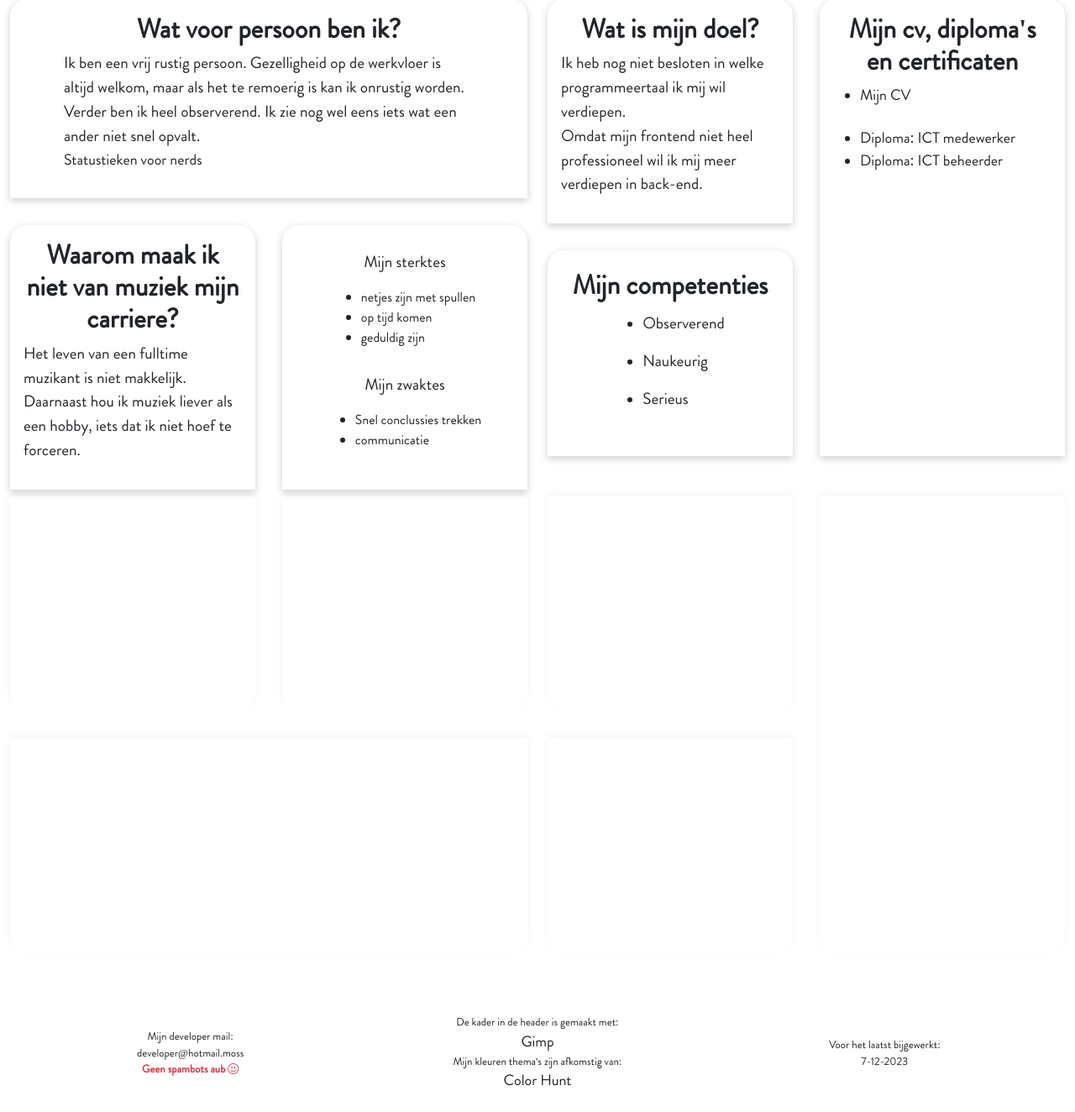
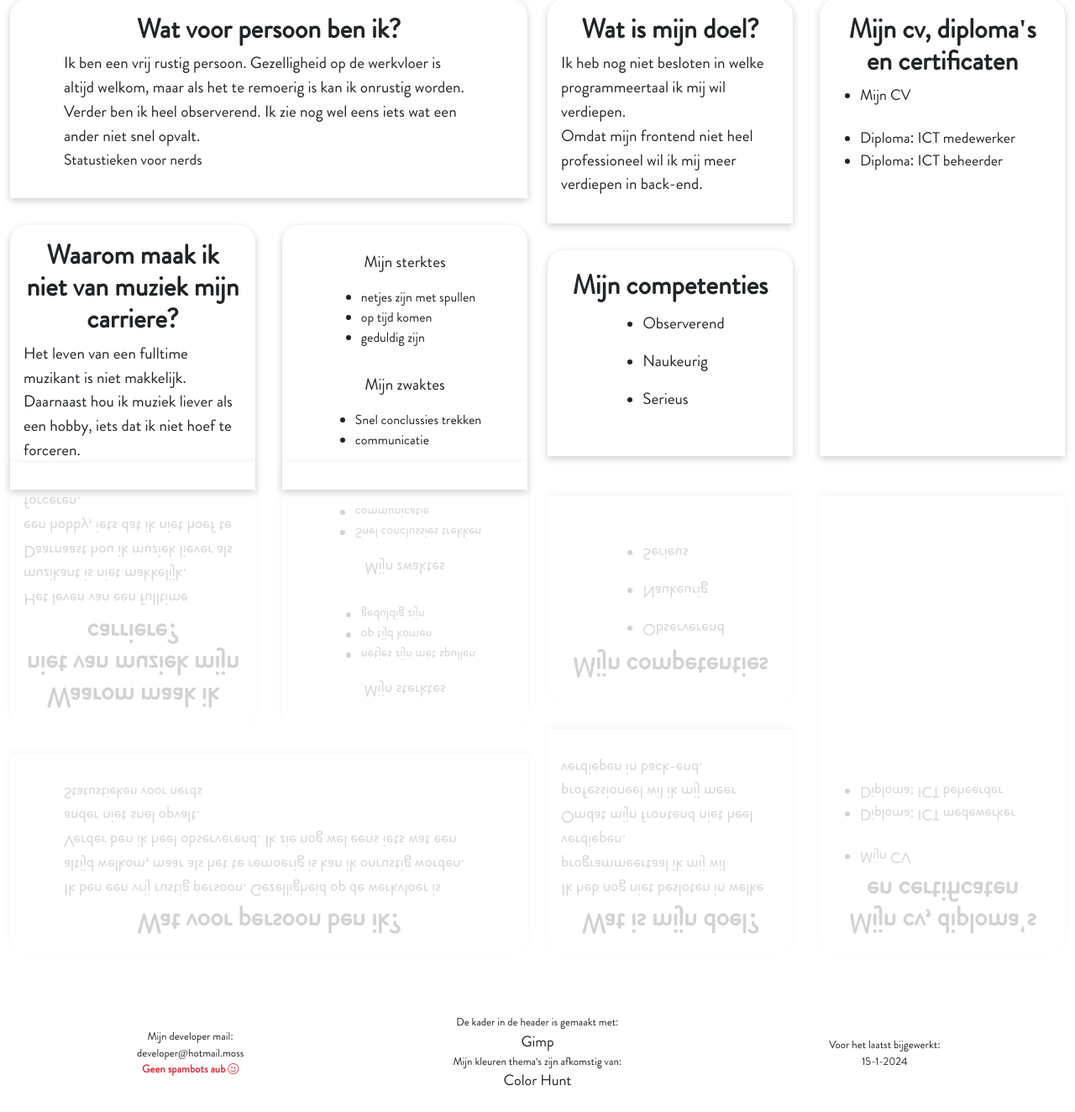
Before and after one commit to Milan-Pallas/dev_portfolio, a PHP site: page /wie_ben_ik.php in a window 1280 px wide. Shown: the part 577-1901 px from the top of the page at 84% size. Run offline with PHP 8.4, Linux system fonts and the light colour scheme; the visitor is signed in with stand-in values (Sample User, id 1); data comes from the database, SQL or seed files in the repository.

Commit message:
de laatste dingetjes gedaan

```diff
--- a/index.php
+++ b/index.php
@@ -116,8 +116,8 @@ include './php_functies/isset.php';
         </div>
     </div>
 
-    <!-- ------------------------------------------------------------------------------- -->
-    <!-- Deze grid is bijna identiek en word gespiegeld weergegeven voor een leuk effect -->
+    <!-- ------------------- -->
+    <!-- De gespiegelde grid -->
     <div class="card-group grid_container">
         <!-- De eerste grid -->
         <div class="container col-12 col-lg-6 grids mb-4">
--- a/style.css
+++ b/style.css
@@ -44,7 +44,7 @@ a {
     font-size: large;
     color: var(--highlight);
     text-decoration: none;
-    transition: transform 0.2s ease-in-out;
+    transition: transform 0.2s;
 }
 
 a:hover {
--- a/webelementen/footer.php
+++ b/webelementen/footer.php
@@ -13,7 +13,7 @@
         </div>
         <div class="container col-4 d-flex flex-column align-items-center justify-content-center footer_div">
             <p>Voor het laatst bijgewerkt:</p>
-            <p class="highlight">7-12-2023</p>
+            <p class="highlight">15-1-2024</p>
         </div>
     </div>
 </footer>
--- a/webelementen/navbar.php
+++ b/webelementen/navbar.php
@@ -45,7 +45,7 @@
             </form>
             <div class="modal-body">
                 <p>Mijn log-in module is uitsluitend bedoeld voor werkgevers of mensen die ik persoonlijk ken.</p>
-                <!-- <p>Er is wellicht een ander account die wel voor het bubliek toegankelijk is. <br>Wie goed kan zoeken...</p> -->
+                <p>Er is wellicht een ander account die wel voor het bubliek toegankelijk is. <br>Wie goed kan zoeken...</p>
             </div>
         </div>
     </div>
--- a/wie_ben_ik.php
+++ b/wie_ben_ik.php
@@ -49,6 +49,7 @@ check_session();
         </div>
         <img class="logo ikke" src="./afbeeldingen/ik.png" alt="afbeelding van mijzelf">
     </header>
+
     <!-- ----------------------- -->
     <!-- Twee informatieve grids -->
     <div class="card-group grid_container">
@@ -114,30 +115,65 @@ check_session();
     </div>
 
     <!-- -------------------- -->
-    <!-- De gesoiegelde grids -->
+    <!-- De gespiegelde grids -->
     <div class="card-group grid_container">
         <!-- De eerste grid -->
         <div class="container col-12 col-lg-6 grids mb-4">
             <div>
-
+                <h2>Wat voor persoon ben ik?</h2>
+                <p class="text-wrap px-5">
+                    Ik ben een vrij rustig persoon.
+                    Gezelligheid op de werkvloer is altijd welkom, maar als het te remoerig is kan ik onrustig worden.
+                    Verder ben ik heel observerend. Ik zie nog wel eens iets wat een ander niet snel opvalt.<br>
+                    <a href="./statustieken_voor_nerds.php">Statustieken voor nerds</a>
+                </p>
             </div>
             <div>
-
+                <h2>Waarom maak ik niet van muziek mijn carriere?</h2>
+                <p>
+                    Het leven van een fulltime muzikant is niet makkelijk. <br>
+                    Daarnaast hou ik muziek liever als een hobby, iets dat ik niet hoef te forceren.
+                </p>
             </div>
             <div>
-
+                <p class="highlight m-0">Mijn sterktes</p>
+                <ul>
+                    <li>netjes zijn met spullen</li>
+                    <li>op tijd komen</li>
+                    <li>geduldig zijn</li>
+                </ul>
+                <p class="highlight m-0">Mijn zwaktes</p>
+                <ul>
+                    <li>Snel conclussies trekken</li>
+                    <li>communicatie</li>
+                </ul>
             </div>
         </div>
         <!-- De tweede grid -->
         <div class="container col-12 col-lg-6 grids mb-4">
             <div>
-
+                <h2>Wat is mijn doel?</h2>
+                <p>
+                    Ik heb nog niet besloten in welke programmeertaal ik mij wil verdiepen.<br>
+                    Omdat mijn frontend niet heel professioneel wil ik mij meer verdiepen in back-end.
+                </p>
+            </div>
+            <div class="d-inline mt-auto h-100">
+                <h2>Mijn cv, diploma's en certificaten</h2>
+                <ul>
+                    <li><a href="./gevoelige_documenten/curriculum_vitae.pdf">Mijn CV</a></li>
+                    <br>
+                    <li><a href="./gevoelige_documenten/mbo_ict_medewerker.pdf">Diploma: ICT medewerker</a></li>
+                    <li><a href="./gevoelige_documenten/mbo_ict_beheerder.pdf">Diploma: ICT beheerder</a></li>
+                </ul>
             </div>
             <div>
-
-            </div>
-            <div>
-
+                <h2>Mijn competenties</h2>
+                <ul>
+                    <li><p>Observerend</p></li>
+                    <li><p>Naukeurig</p></li>
+                    <li><p>Serieus</p></li>
+                </ul>
             </div>
         </div>
     </div>
```
